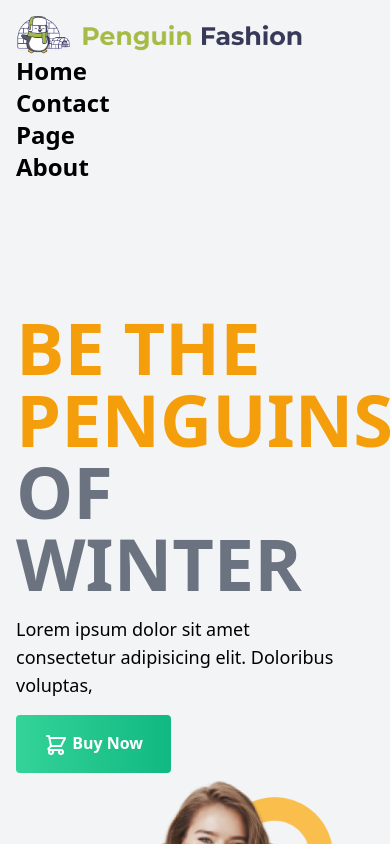
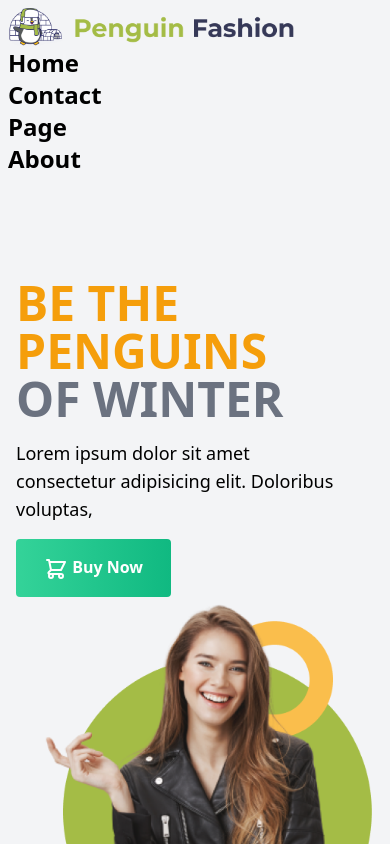
Before and after one commit to smmazharul/web-HMoxygen-penguins-shop, a plain HTML site: page index.html in a window 390 px wide. Shown: the top 844 px of the page. Drawn offline with nearby package versions, Linux system fonts and the light colour scheme.

Commit message:
responiveness

```diff
--- a/index.html
+++ b/index.html
@@ -11,7 +11,7 @@
 <body>
     <!-- header area  -->
     <header class=" bg-gray-100">
-        <nav class="container mx-16	 mx-auto  md:flex justify-between	 p-4 ">
+        <nav class="container mx-16	 mx-auto  md:flex justify-between	 lg:p-4 p-2 ">
             <div>
                 <img class="w-72" src="icons/Group 33072.png" alt="">
 
@@ -25,9 +25,9 @@
         </nav>
 
 
-        <section class="container mx-auto lg:flex  2xl:gap-80 xl:gap-80  lg:gap-16 mt-24 p-4 ">
+        <section class="container mx-auto lg:flex  2xl:gap-80 xl:gap-80  lg:gap-16 mt-24 px-4 ">
             <div class="">
-                <h3 class="2xl:text-7xl text-7xl lg:text-5xl font-bold uppercase text-gray-500 mb-4 ">
+                <h3 class="2xl:text-7xl xl:text-6xl text-5xl lg:text-5xl md:text-4xl   font-bold uppercase text-gray-500 mb-4 ">
                     <span class="text-yellow-500 ">Be the penguins</span> <br> of winter
                 </h3>
                 <p class="w-80 text-lg mb-4	">Lorem ipsum dolor sit amet consectetur adipisicing elit. Doloribus voluptas, </p>
```
